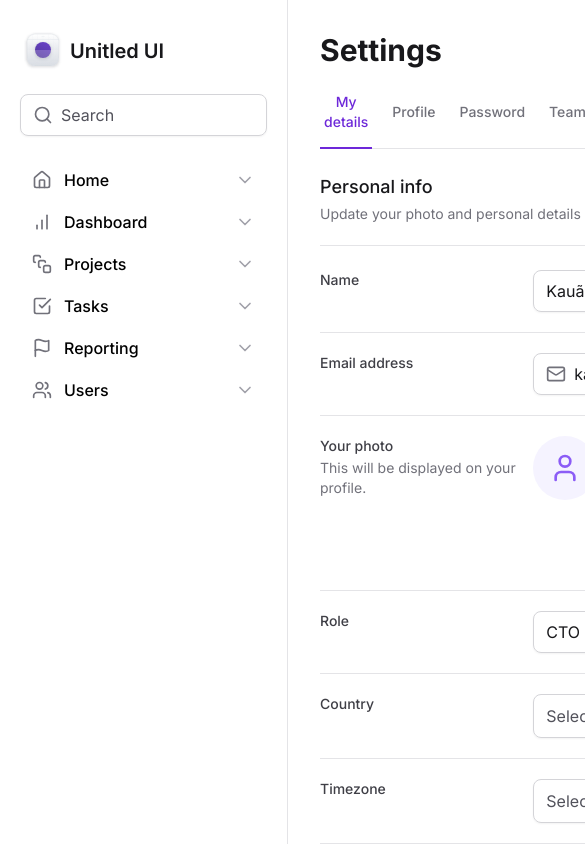
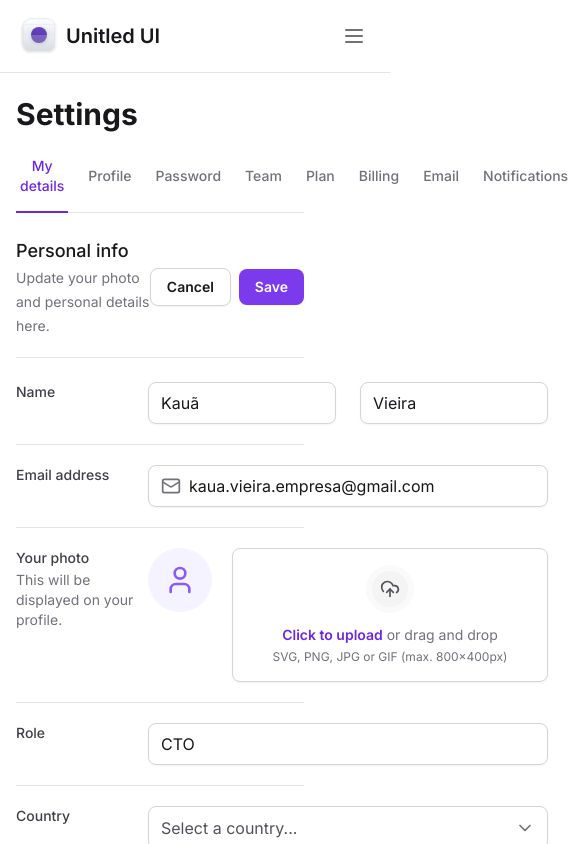
Before and after one commit to devvieiira/tailwind-training, a Next.js app: page / in a window 390 px wide. Shown: the top 844 px of the page, 585 px wide, since content can reach past the window. Built offline with nearby package versions, Linux system fonts and the light colour scheme.

Commit message:
feat: initiating responses

```diff
--- a/package.json
+++ b/package.json
@@ -10,6 +10,7 @@
   },
   "dependencies": {
     "@formkit/auto-animate": "^0.8.2",
+    "@radix-ui/react-collapsible": "^1.0.3",
     "@radix-ui/react-select": "^2.0.0",
     "@radix-ui/react-tabs": "^1.0.4",
     "framer-motion": "^11.2.6",
--- a/src/app/layout.tsx
+++ b/src/app/layout.tsx
@@ -20,7 +20,9 @@ export default function RootLayout({
 			<body className={inter.className}>
 				<div className="min-h-screen grid grid-cols-app">
 					<Sidebar />
-					<main className="px-8 pb-12 pt-8">{children}</main>
+					<main className="px-4 pb-12 pt-24 lg:col-start-2 lg:px-8 lg:pt-8">
+						{children}
+					</main>
 				</div>
 			</body>
 		</html>
--- a/src/components/Sidebar/index.tsx
+++ b/src/components/Sidebar/index.tsx
@@ -1,3 +1,5 @@
+"use client";
+import * as Collapsible from "@radix-ui/react-collapsible";
 import {
 	BarChart,
 	CheckSquare,
@@ -5,10 +7,12 @@ import {
 	Flag,
 	Home,
 	LifeBuoy,
+	Menu,
 	Search,
 	SquareStack,
 	Users,
 } from "lucide-react";
+import Button from "../Form/Button";
 import { InputControl, InputPrefix, InputRoot } from "../Input";
 import Logo from "./Logo";
 import NavItem from "./NavItem";
@@ -17,8 +21,19 @@ import UsedSpaceWidget from "./UsedSpaceWidget";
 
 const Sidebar = () => {
 	return (
-		<aside className="border-r flex flex-col gap-6 border-zinc-200 px-5 py-8">
+		<Collapsible.Root className="border-b flex flex-col gap-6 p-4 border-zinc-200 fixed left-0 top-0 right-0 data-[state=open]:bottom-0  data-[state=open]:h-screen lg:data-[state=closed]:bottom-0 z-20 bg-white lg:right-auto lg:w-80 lg:border-r lg:px-5 lg:py-8">
+			<div className="flex items-center justify-between">
 				<Logo />
+				<Collapsible.Trigger asChild className="lg:hidden">
+					<Button variant="ghost">
+						<Menu className="h-6 w-6" />
+					</Button>
+				</Collapsible.Trigger>
+			</div>
+			<Collapsible.Content
+				forceMount
+				className="flex flex-col flex-1 gap-6 data-[state=closed]:hidden lg:data-[state=closed]:flex"
+			>
 				<InputRoot>
 					<InputPrefix>
 						<Search className="h-5 w-5 text-zinc-500" />
@@ -45,7 +60,8 @@ const Sidebar = () => {
 
 					<Profile />
 				</div>
-		</aside>
+			</Collapsible.Content>
+		</Collapsible.Root>
 	);
 };
 
```
Also changed, not shown: 1 other file (tests, documents, lock files or other folders). Lines whose indentation alone changed are shown as unchanged.
